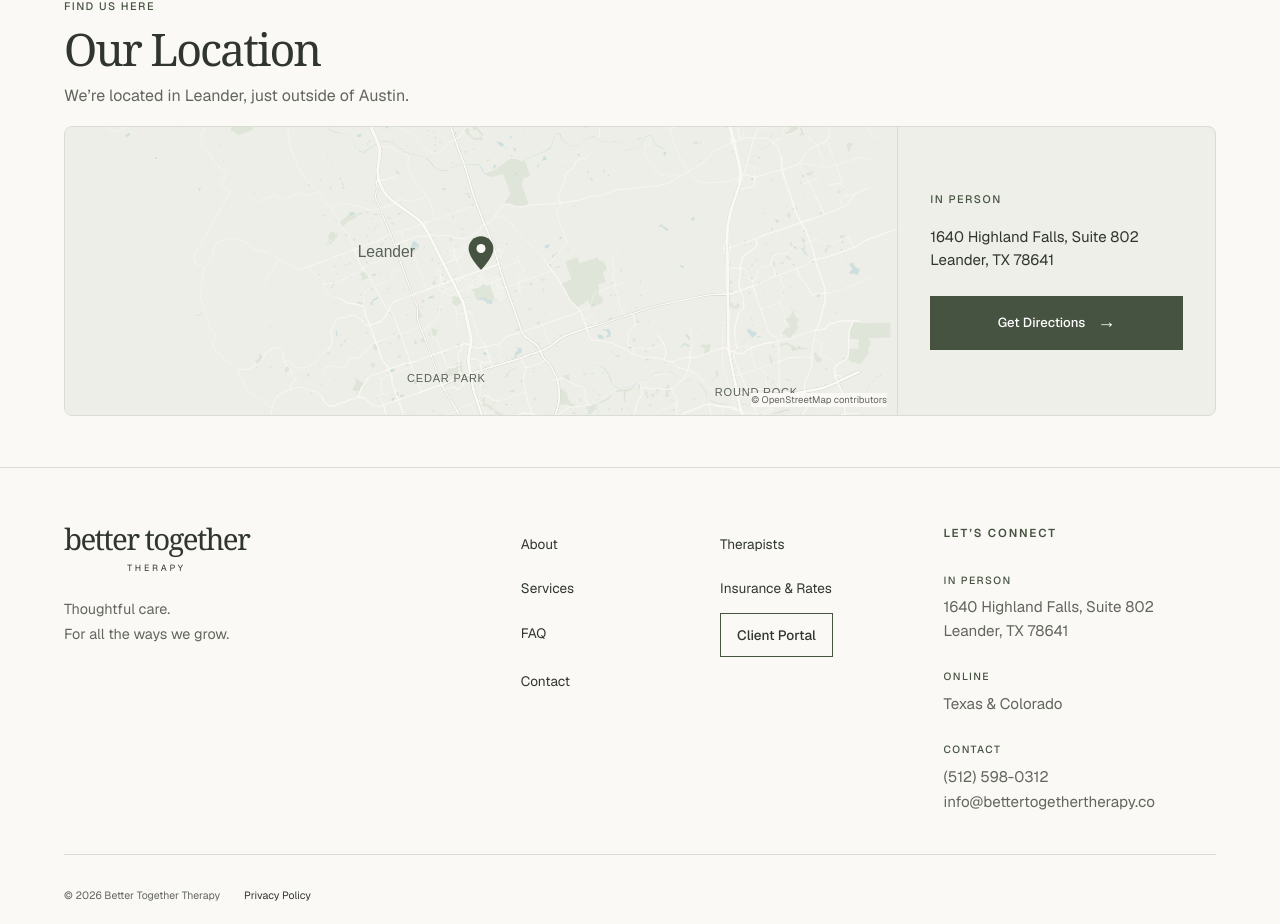
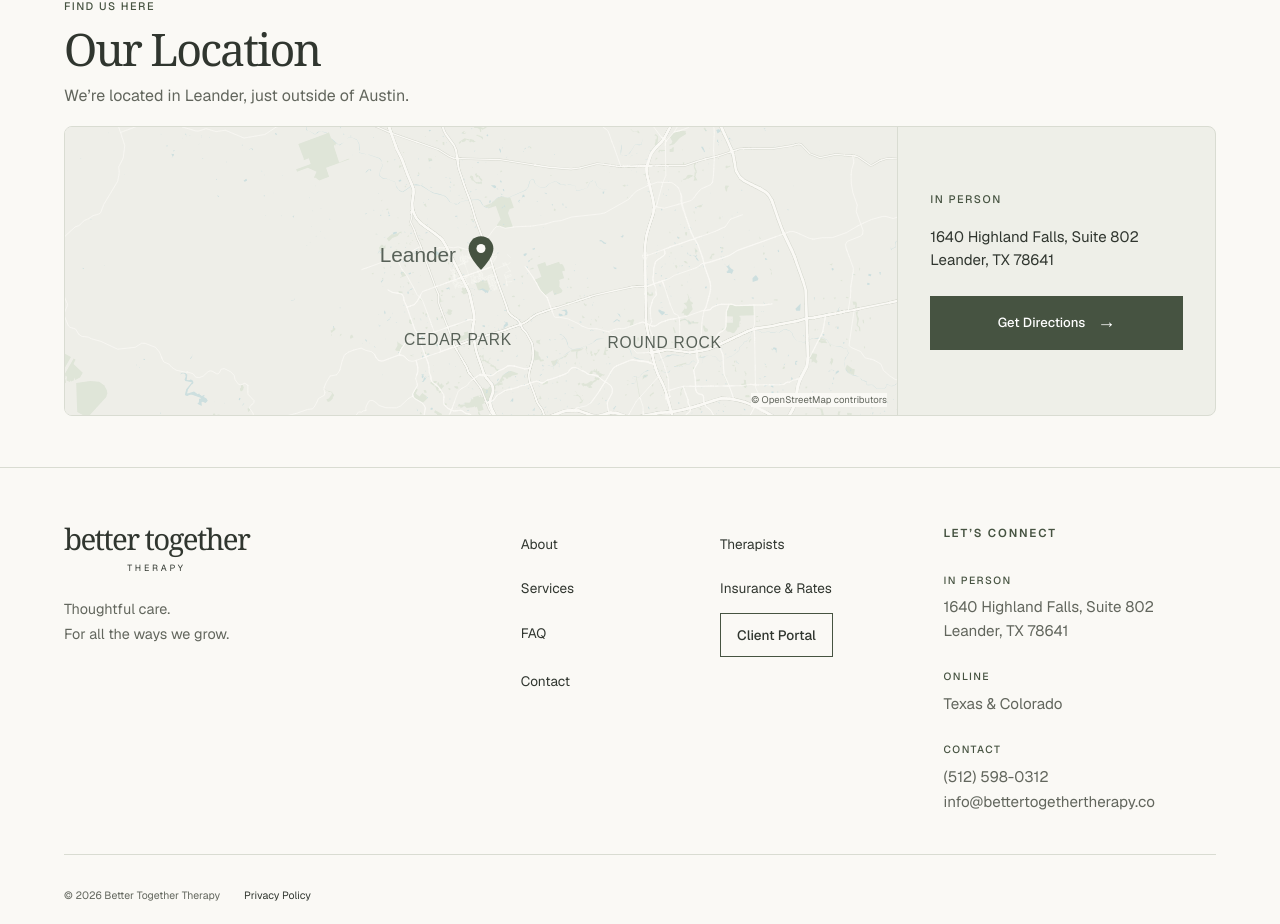
Before and after one commit to AXLT-Studio/bettertogethertherapyco, a Next.js app: page /contact in a window 1280 px wide. Shown: the part 1854-2778 px from the top of the page. Built offline with nearby package versions, Linux system fonts and the light colour scheme.

Commit message:
refine map

```diff
--- a/src/app/globals.css
+++ b/src/app/globals.css
@@ -1277,7 +1277,7 @@
   .office-map-streets {
     position: absolute;
     inset: 0;
-    background: url("/maps/leander-office.svg") center / cover no-repeat;
+    background: url("/maps/leander-office.svg?v=regional-wide") center / cover no-repeat;
   }
   .office-map-marker {
     position: absolute;
```
Also changed, not shown: public/maps/leander-office.svg.
